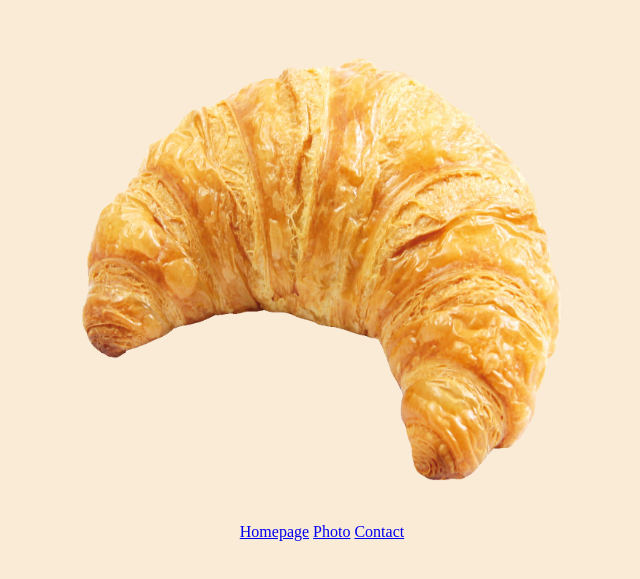
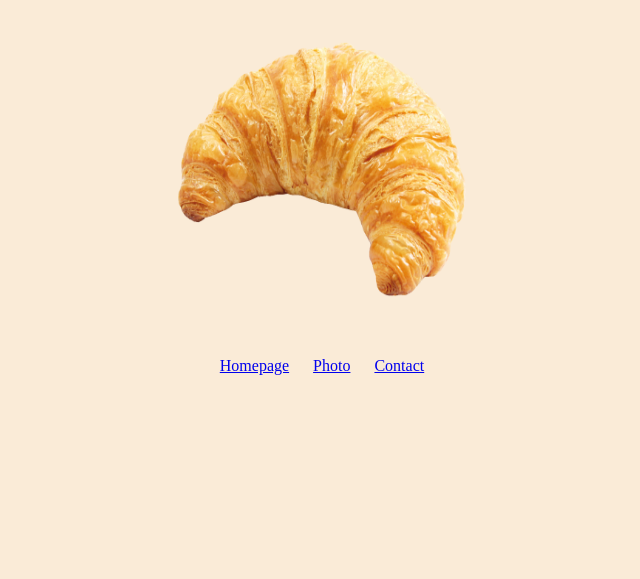
Before and after one commit to macandelachaves/multiple-pages-hosting, a plain HTML site: page second-pages/photo.html in a window 1280 px wide. Shown: the part 61-640 px from the top of the page, without its empty margins (318-958 px from the left). Drawn offline with Linux system fonts and the light colour scheme.

Commit message:
SEO updates

```diff
--- a/second-pages/photo.html
+++ b/second-pages/photo.html
@@ -11,12 +11,12 @@
   <body>
     <h1>A picture of a Croissant</h1>
 
-    <img src="/image/croissant.png" alt="" />
+    <img src="/image/croissant.png" alt="Croissant product" />
     <br />
     <div class="footer-links">
-      <a href="/"> Homepage</a>
-      <a href="/second-pages/photo.html">Photo</a>
-      <a href="/second-pages/contact.html">Contact</a>
+      <a href="/" title="Croissant Homepage"> Homepage</a>
+      <a href="/second-pages/photo.html" title="Croissant Photo">Photo</a>
+      <a href="/second-pages/contact.html" title="Contact me">Contact</a>
     </div>
   </body>
 </html>
--- a/style/style.css
+++ b/style/style.css
@@ -1,6 +1,10 @@
 body {
+  background-color: antiquewhite;
+}
+
+h1,
+p {
   text-align: center;
-  background-color: antiquewhite;
 }
 
 a:visited {
@@ -8,6 +12,16 @@ a:visited {
 }
 
 img {
-  width: 500px;
-  height: 500px;
+  display: block;
+  margin: 20px auto;
+  width: 300px;
+  height: 300px;
 }
+
+.footer-links {
+  text-align: center;
+}
+
+.footer-links a {
+  margin: 10px;
+}
```
Also changed, not shown: index.html (+8 -3 lines), second-pages/contact.html (+3 -3 lines).
